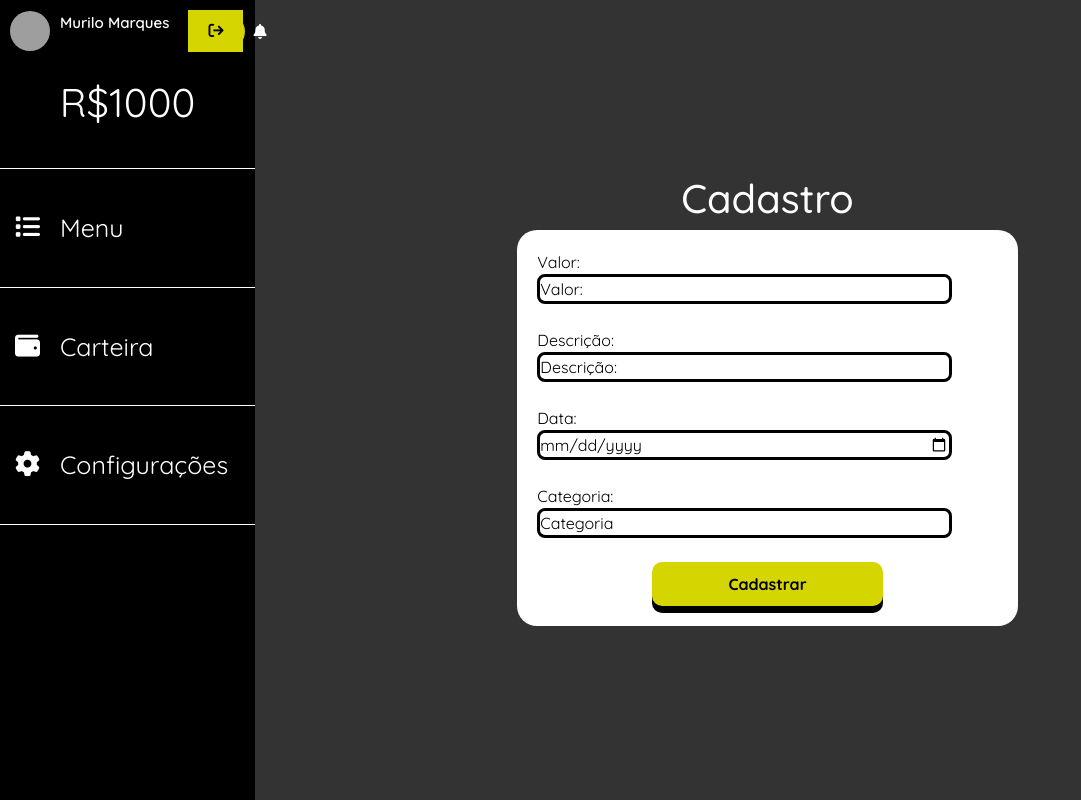
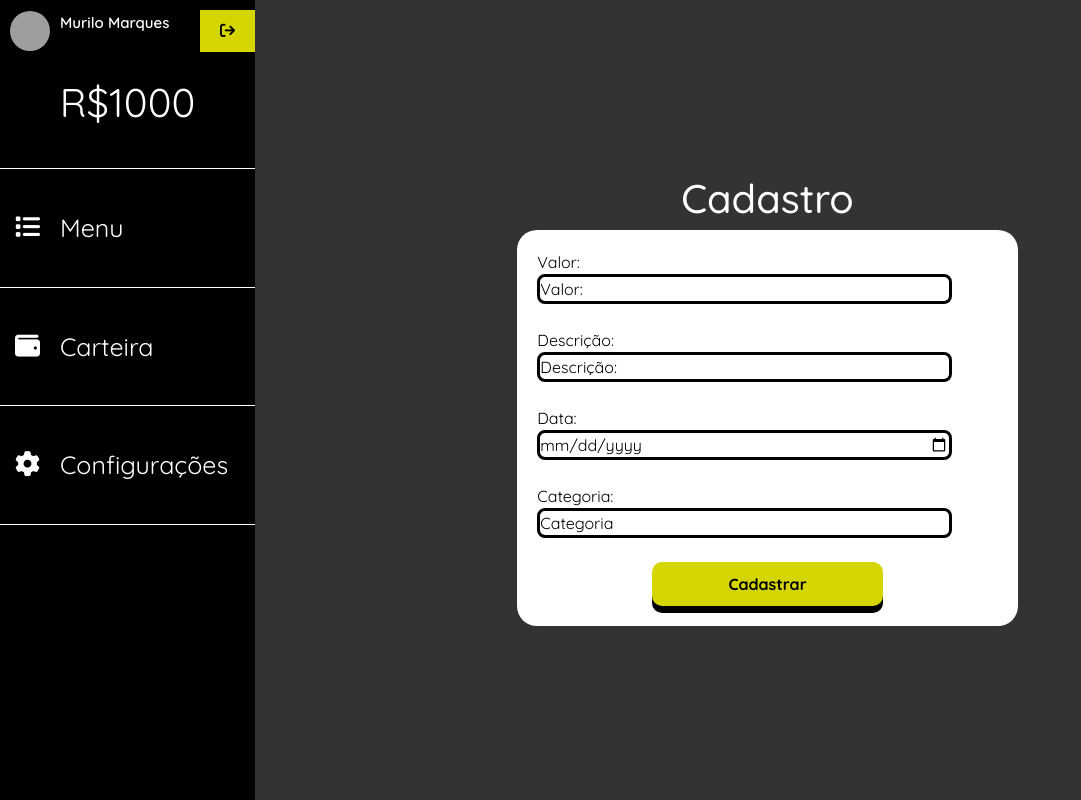
Before and after one commit to Edmig1/CashFlow-Flask, a Flask app: page /cadastrolista in a window 1280 px wide. Shown: the whole page, without its empty margins (0-1081 px from the left). Run offline with Flask 3, Linux system fonts and the light colour scheme; some libraries are stand-ins or nearby versions; grey boxes are pictures that could not be loaded.

Commit message:
---------

```diff
--- a/conexao/templates/CadastroListagem.html
+++ b/conexao/templates/CadastroListagem.html
@@ -31,7 +31,6 @@
                             <i class="fa-solid fa-arrow-right-from-bracket"></i>
                         </button>
                     </form>
-                    <i class="fa-solid fa-bell"></i>
                 </div>
             </div>
             <div class="dinheiro">
```
